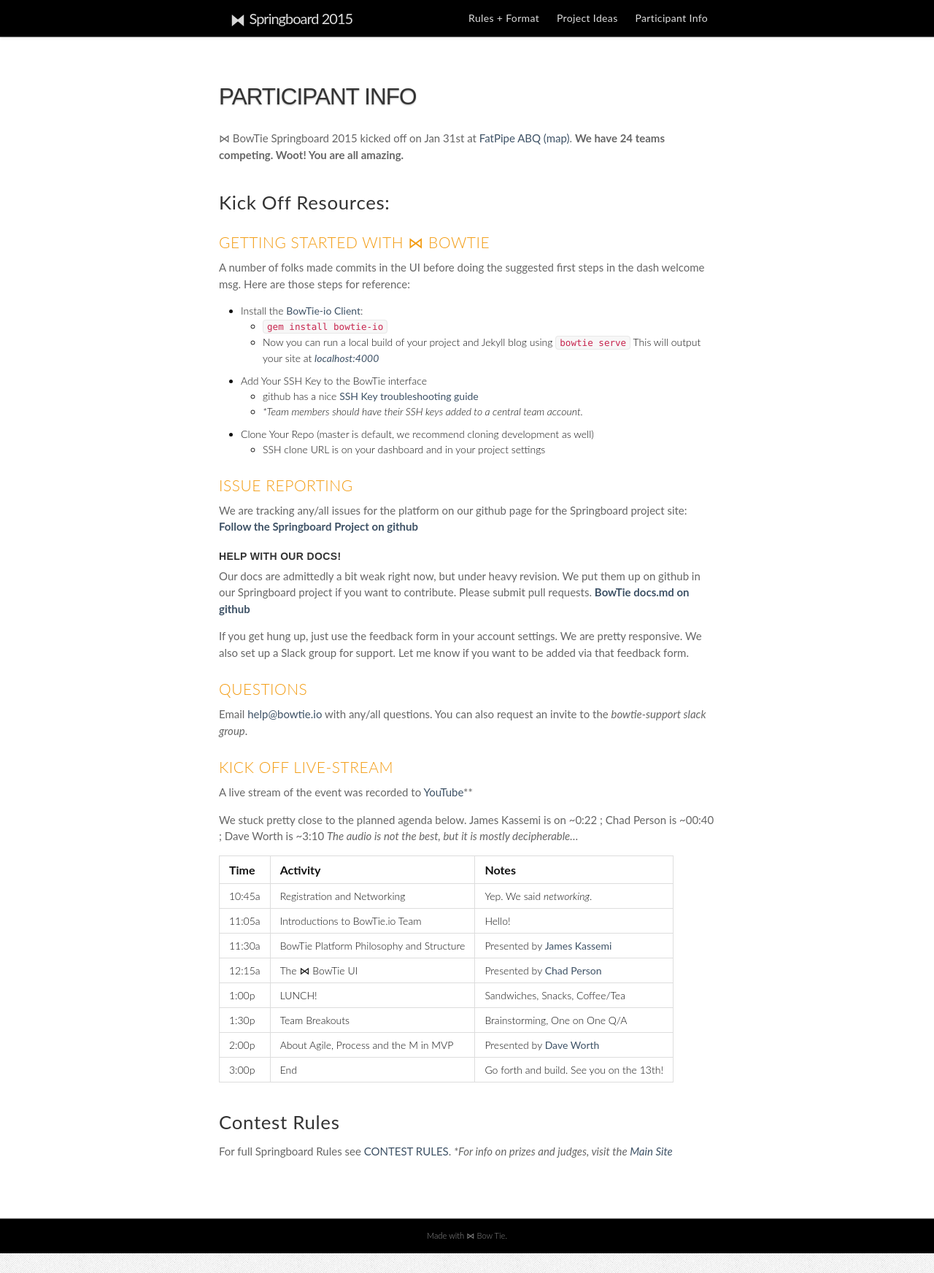
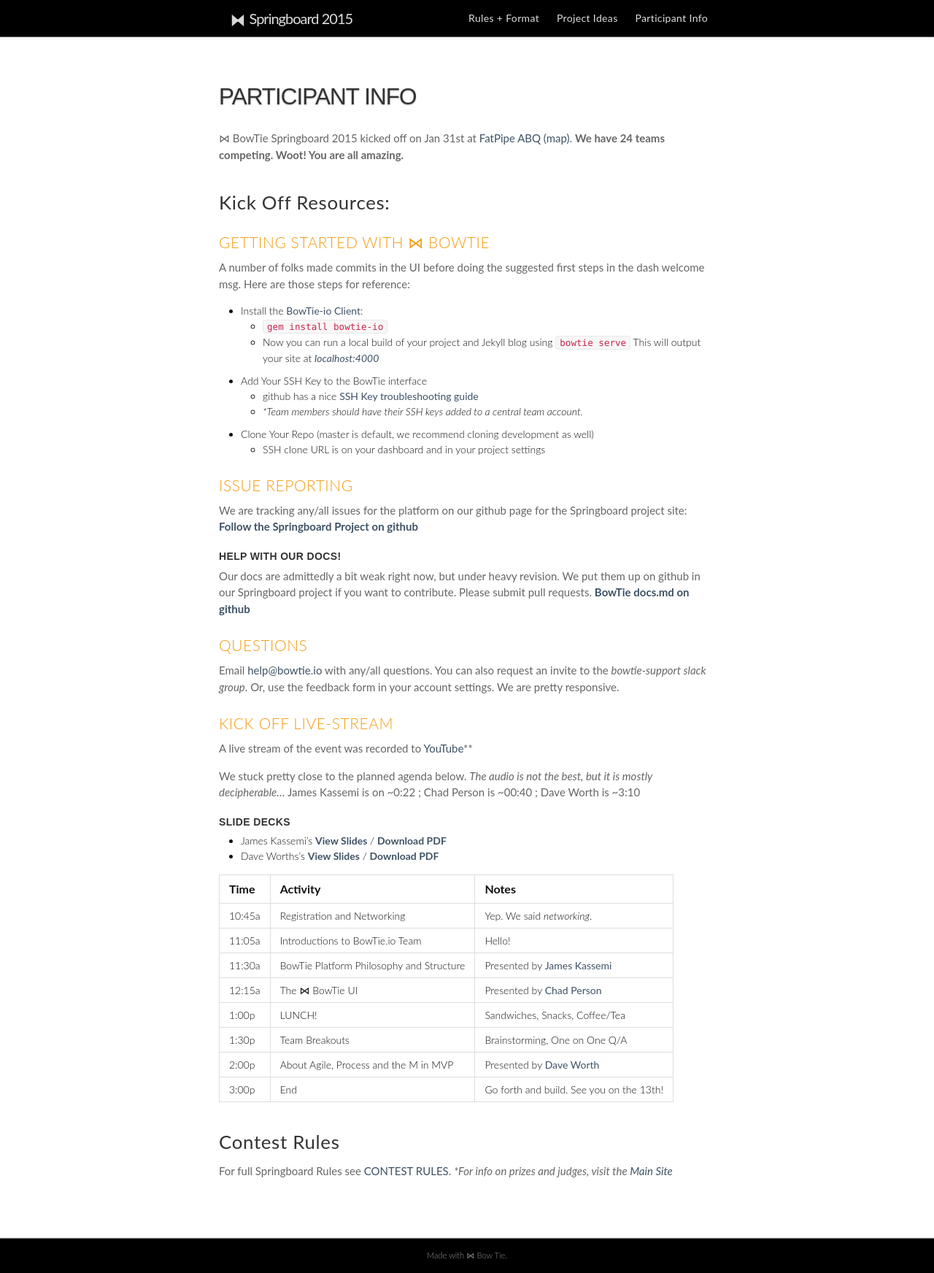
Before and after one commit to bowtie-io/springboard, a Jekyll site: the page built from participants.md, in a window 1280 px wide. Shown: the whole page at 73% size. Built offline with Jekyll 4.4.1, drawn with Linux system fonts in a browser that asks for light colours.

Commit message:
participant info and slide decks [content]

```diff
--- a/participants.md
+++ b/participants.md
@@ -33,16 +33,20 @@
 [**BowTie docs.md on github**](https://github.com/bowtie-io/springboard/blob/master/bowtie-docs.md)
 
 
-If you get hung up, just use the feedback form in your account settings. We are pretty responsive. We also set up a Slack group for support. Let me know if you want to be added via that feedback form.
-
 ### Questions
 Email [help@bowtie.io](mailto:help@bowtie.io) with any/all questions. You can also request an invite to the _bowtie-support slack group_.
+Or, use the feedback form in your account settings. We are pretty responsive.
 
 ### Kick Off Live-stream
 A live stream of the event was recorded to [YouTube](https://www.youtube.com/watch?v=wYPIYfhhvUo "A-100 Live Feed")**
 
-We stuck pretty close to the planned agenda below. James Kassemi  is on ~0:22 ; Chad Person is ~00:40 ; Dave Worth is ~3:10
-_The audio is not the best, but it is mostly decipherable..._
+We stuck pretty close to the planned agenda below. _The audio is not the best, but it is mostly decipherable..._
+James Kassemi is on ~0:22 ; Chad Person is ~00:40 ; Dave Worth is ~3:10
+
+#### Slide Decks
+
+- James Kassemi's [**View Slides**](https://drive.google.com/file/d/0B0wmQOOMkBRnWXVJckxBT05QZWs/view?usp=sharing)    /  [**Download PDF**](/slides/Bowtie-Springboard-Presentation-James-Kassemi.pdf)
+- Dave Worths's [**View Slides**](https://drive.google.com/file/d/0B0wmQOOMkBRnVzNITGEyZjJyRVU/view?usp=sharing)  /  [**Download PDF**](/slides/Bowtie-Springboard-Presentation-David-Worth.pdf)
 
 Time | Activity | Notes
 --- | --- | ---
```
Also changed, not shown: 2 other files.
